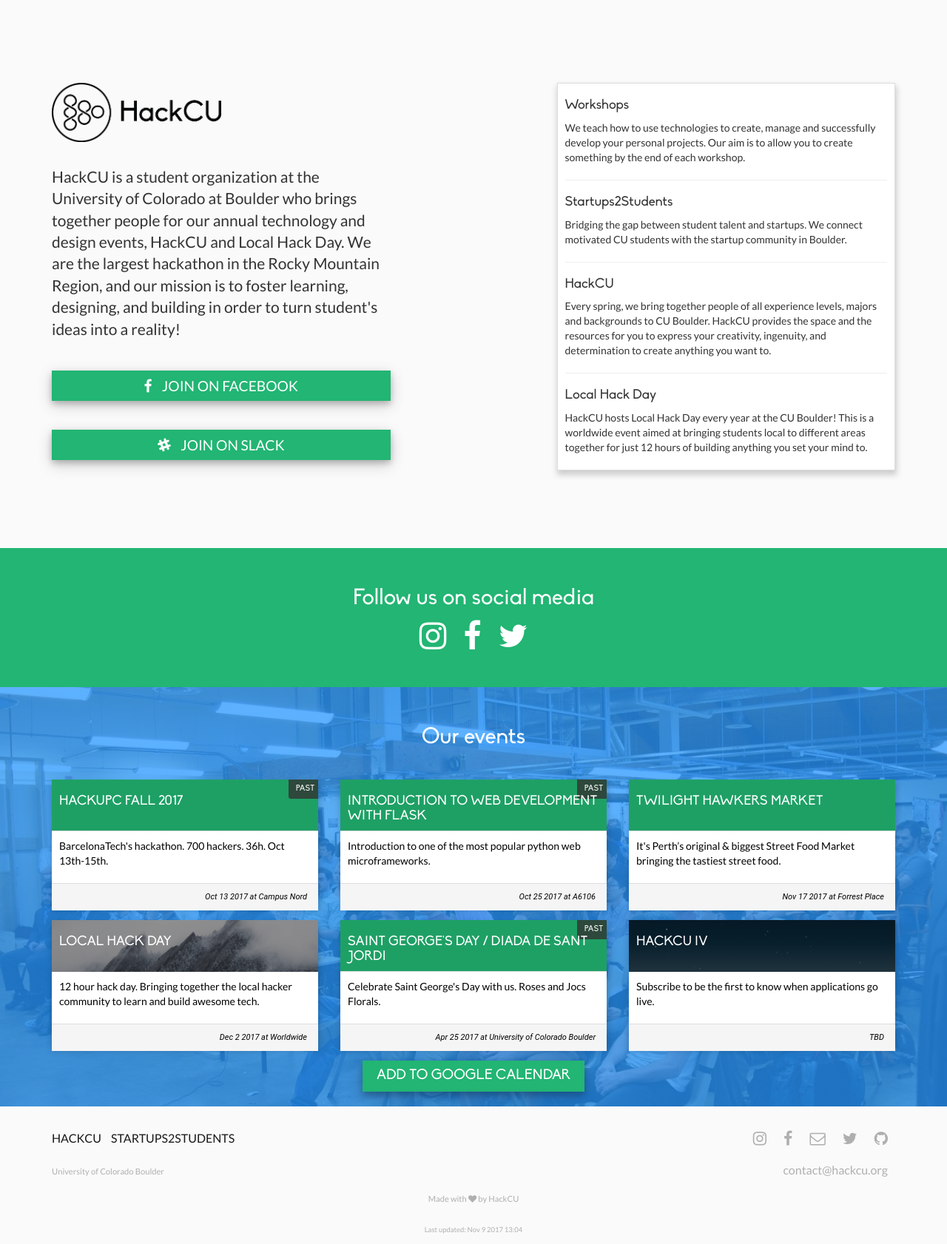
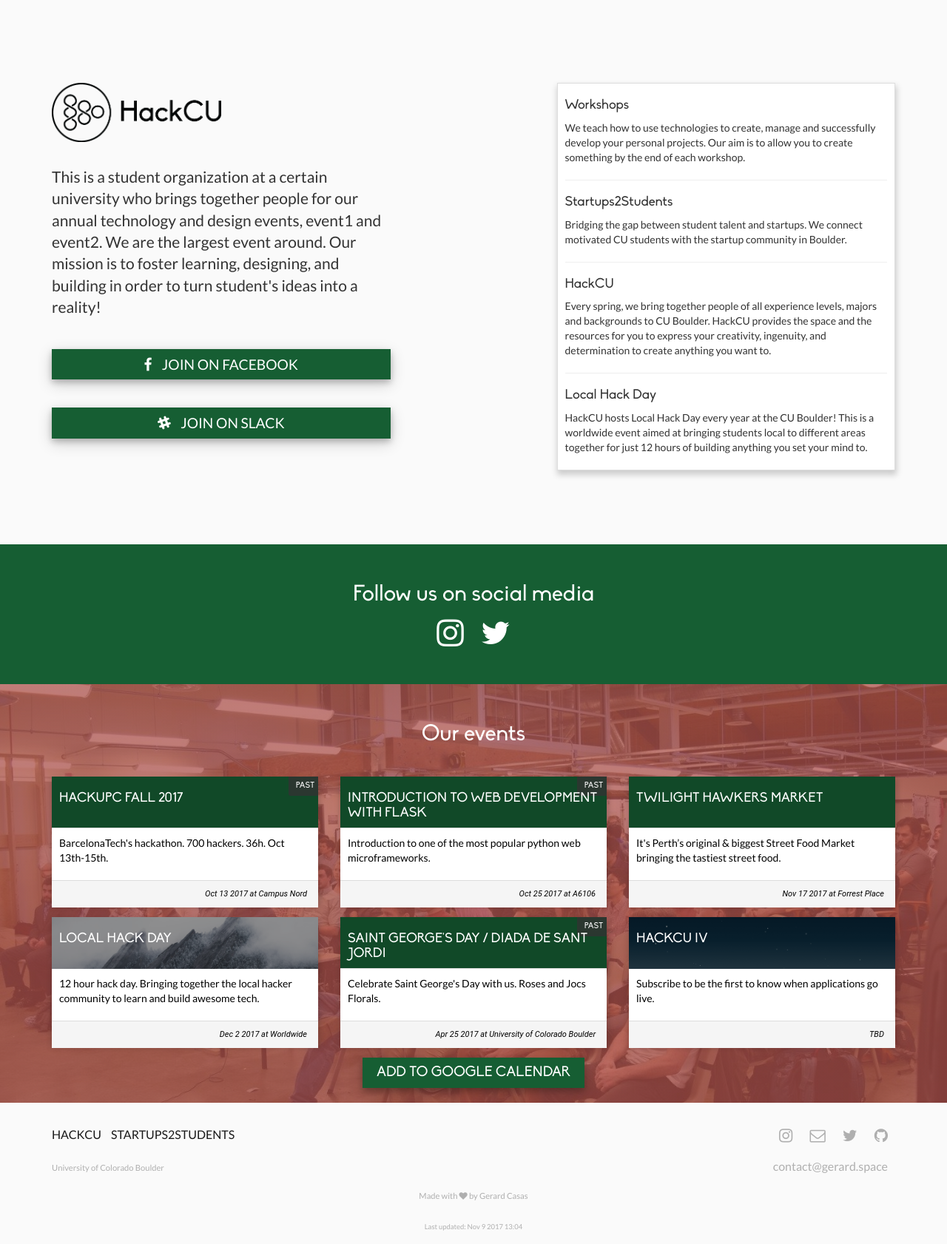
Before and after one commit to casassg/events-landing, a Jekyll site: the page built from index.md, in a window 1280 px wide. Shown: the whole page at 74% size. Built offline with Jekyll 4.4.1, drawn with Linux system fonts in a browser that asks for light colours; nearby versions of some CDN libraries.

Commit message:
update config

```diff
--- a/_config.yml
+++ b/_config.yml
@@ -1,13 +1,12 @@
 
 # PERSONALIZATION
 # Site variables
-name: HackCU Events
-og: assets/img/og.png
-logo: /assets/img/logo.png
-original_repo: https://github.com/hackcu/events
-description: Find all of HackCU's events in one place.
-ga: UA-109088240-1
-domain: events.hackcu.org
+name: Events Landing Page
+logo: assets/img/logo.png
+original_repo: https://github.com/casassg/events-landing
+description: Find all of your organizations events in one place.
+# ga: UA-109088240-1
+domain: gerard.space/events-landing/
 
 
 # Style variables
@@ -33,24 +32,24 @@
 # END THEME 4
 
 # START WINTER THEME
-# accent_color: "#165E33"
-# events_overlay_color: "#AA504A"
+accent_color: "#165E33"
+events_overlay_color: "#AA504A"
 # END WINTER THEME
 
 # Author variables
-author: HackCU
-author-description: "HackCU is a student organization at the University of Colorado at Boulder who brings together
-    people for our annual technology and design events, HackCU and Local Hack Day. We are the largest hackathon in the Rocky Mountain Region, and
-    our mission is to foster learning, designing, and building in order to turn student's ideas into a reality!"
-email: contact@hackcu.org
+author: Gerard Casas
+author-description: "This is a student organization at a certain university who brings together
+    people for our annual technology and design events, event1 and event2. We are the largest event around.
+    Our mission is to foster learning, designing, and building in order to turn student's ideas into a reality!"
+email: contact@gerard.space
 
 # Social media + community variables
-twitter: hackcu
-fb: hackcu
+twitter: casassaez
+# fb: hackcu
 fb-community: hackcu
 slack-signup: https://slack.hackcu.org
 
-instagram: hackcu
+instagram: casassg
 github-org: hackcu
 
 
```
